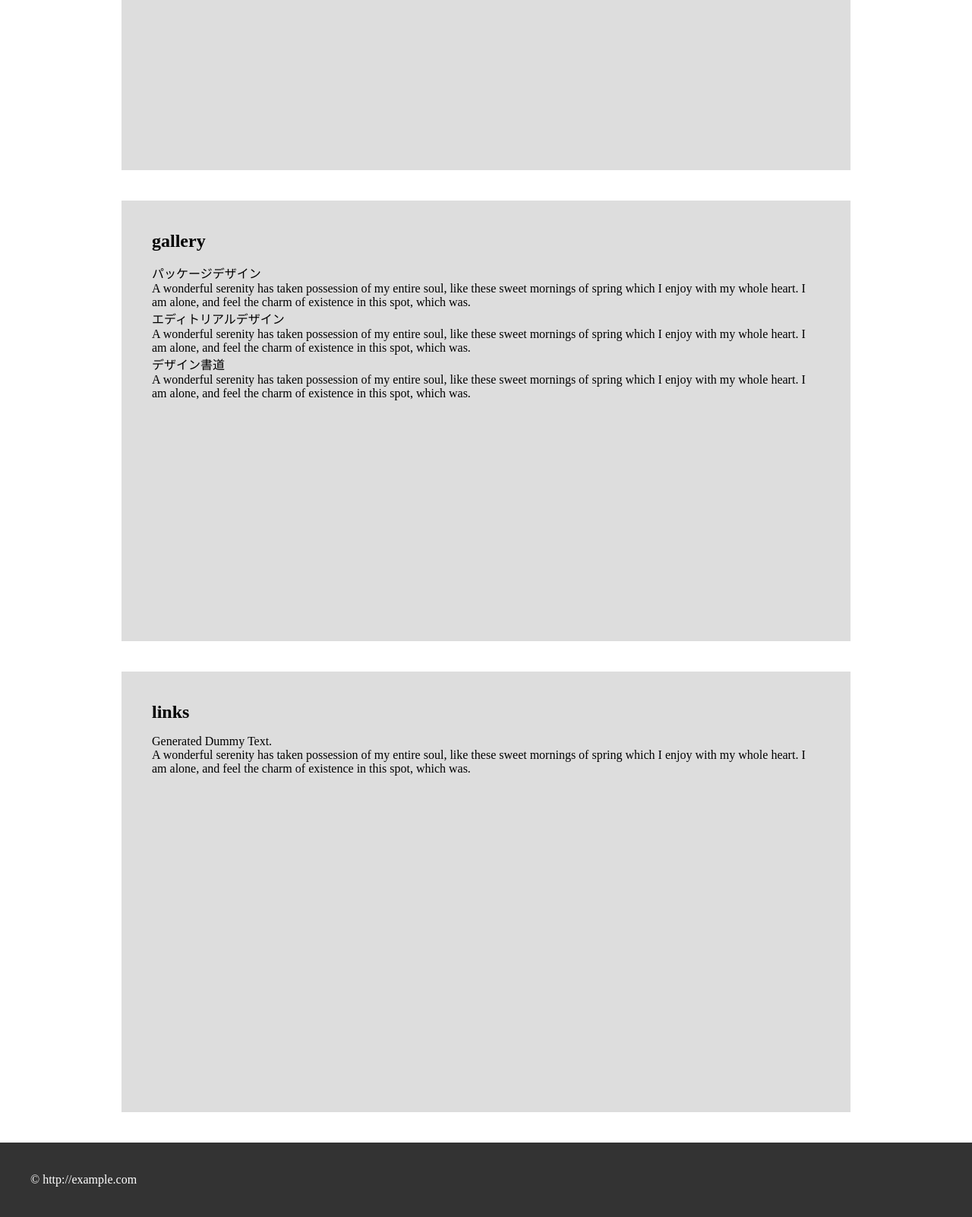
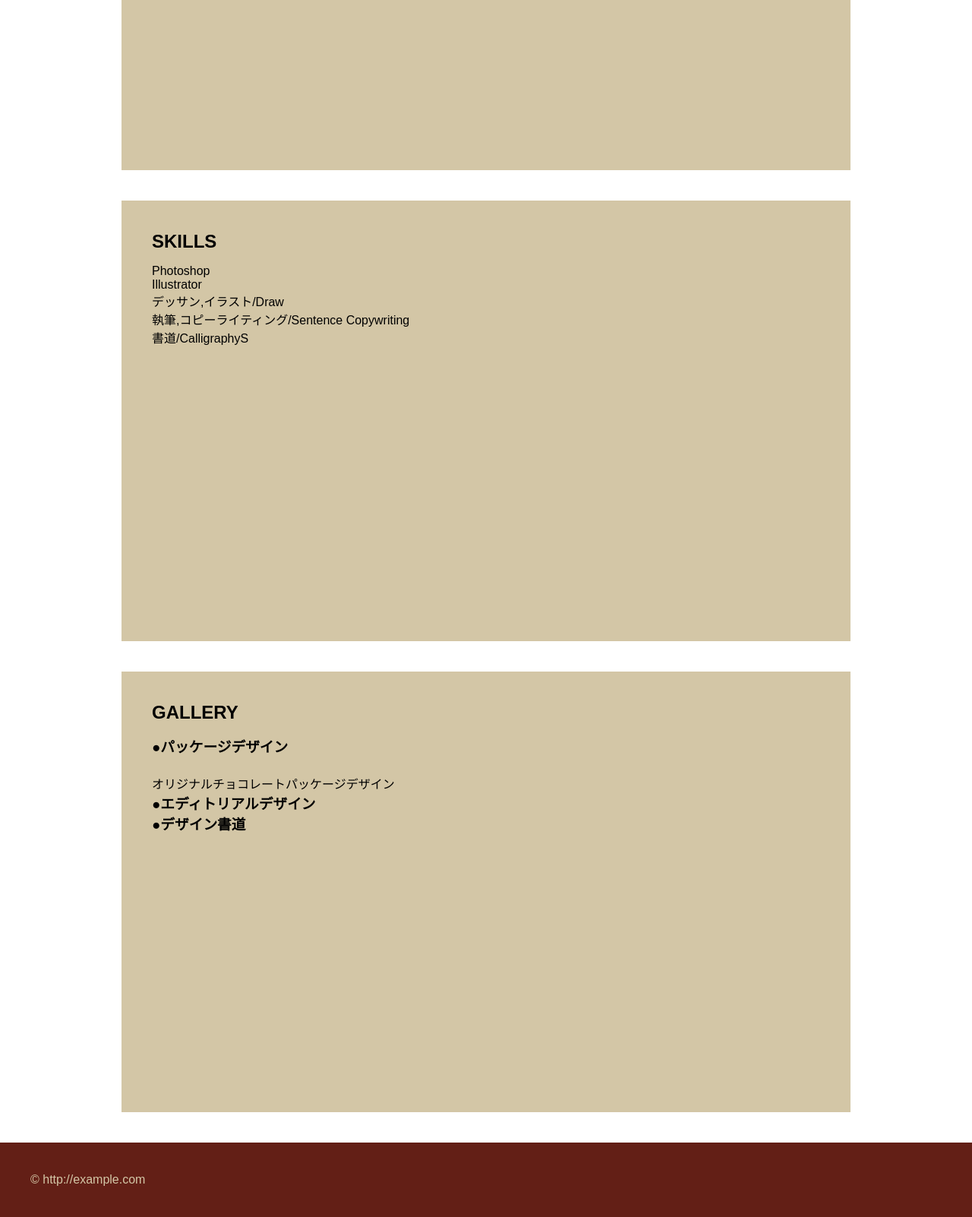
Before and after one commit to SuriringTaro/portfolio, a plain HTML site: page index.html in a window 1280 px wide. Shown: the part 1136-2738 px from the top of the page at 76% size. Drawn offline with nearby package versions, Linux system fonts and the light colour scheme.

Commit message:
Add files via upload

```diff
--- a/index.html
+++ b/index.html
@@ -17,8 +17,8 @@
       <ul>
         <li><a href="#info">INFO</a></li>
         <li><a href="#about">ABOUT</a></li>
+        <li><a href="#skills">SKILLS</a></li>
         <li><a href="#gallery">GALLERY</a></li>
-        <li><a href="#links">LINKS</a></li>
       </ul>
     </nav>
   </header>
@@ -31,21 +31,30 @@
     </section>
 
     <section id="about">
-      <h1>about</h1>
+      <h1>ABOUT</h1>
       <p>MUSIC<br>好きなアーティストはマイケルジャクソン、サカナクション、宇多田ヒカル、THE YELLOW MONKEYなどです。</p>
     </section>
 
-    <section id="gallery">
-      <h1>gallery</h1>
-      <p>パッケージデザイン<br>A wonderful serenity has taken possession of my entire soul, like these sweet mornings of spring which I enjoy with my whole heart. I am alone, and feel the charm of existence in this spot, which was.</p>
-      <p>エディトリアルデザイン<br>A wonderful serenity has taken possession of my entire soul, like these sweet mornings of spring which I enjoy with my whole heart. I am alone, and feel the charm of existence in this spot, which was.</p>
-      <p>デザイン書道<br>A wonderful serenity has taken possession of my entire soul, like these sweet mornings of spring which I enjoy with my whole heart. I am alone, and feel the charm of existence in this spot, which was.</p>
+    <section id="skills">
+      <h1>SKILLS</h1>
+      <p>Photoshop</p>
+      <p>Illustrator</p>
+      <p>デッサン,イラスト/Draw</p>
+      <p>執筆,コピーライティング/Sentence Copywriting</p>
+      <p>書道/CalligraphyS</p>
     </section>
 
-    <section id="links">
-      <h1>links</h1>
-      <p>Generated Dummy Text.<br>A wonderful serenity has taken possession of my entire soul, like these sweet mornings of spring which I enjoy with my whole heart. I am alone, and feel the charm of existence in this spot, which was.</p>
+    <section id="gallery">
+      <h1>GALLERY</h1>
+       <h3>●パッケージデザイン</h3>
+       <ul>
+       　<li>オリジナルチョコレートパッケージデザイン</li>
+       </ul>
+       <h3>●エディトリアルデザイン</h3>
+       <h3>●デザイン書道</h3>
+
     </section>
+
 
   </div>
 
--- a/style.css
+++ b/style.css
@@ -4,6 +4,20 @@
   list-style: none;
   text-decoration: none;
 }
+
+
+body {
+  font-family: sans-serif;
+  font-size: 16px;
+  background-color: white;
+}
+
+
+#container {
+  margin: auto;
+  max-width: 960px;
+}
+
 
 header{
   position: fixed;
@@ -12,14 +26,16 @@ header{
   width: 100%;
   min-width: 600px;
   padding: 40px;
-  background-color: #373737;
+  background-color: #631f16;
   color: white;
   display: flex;
   flex-direction: row;
+  box-shadow: 0 4px 0.3125rem rgba(0,0,0,.3);
 }
 
 header h1{
   margin-right: auto;
+  color: #d3c6a6;
 }
 
 nav {
@@ -30,15 +46,15 @@ nav ul {
   display: flex;
   flex-direction: row;
   justify-content: space-between;
-  margin-right: 2.5rem;
+  margin-right: 2rem;
 }
 
 nav ul li{
-  margin: 0 .5rem;
+  margin: 0.5rem;
 }
 
 nav a{
-  color: white;
+  color: #d3c6a6;
 }
 
 #wrapper {
@@ -53,7 +69,7 @@ margin-top: 160px;
 section {
   padding: 40px;
   height: 500px;
-  background-color: #dddddd;
+  background-color: #d3c6a6;
   margin-bottom: 40px;
 }
 
@@ -63,6 +79,6 @@ section h1{
 
 footer{
   padding: 40px;
-  background-color: #333333;
-  color: white;
+  background-color: #631f16;
+  color: #d3c6a6;
 }
```
